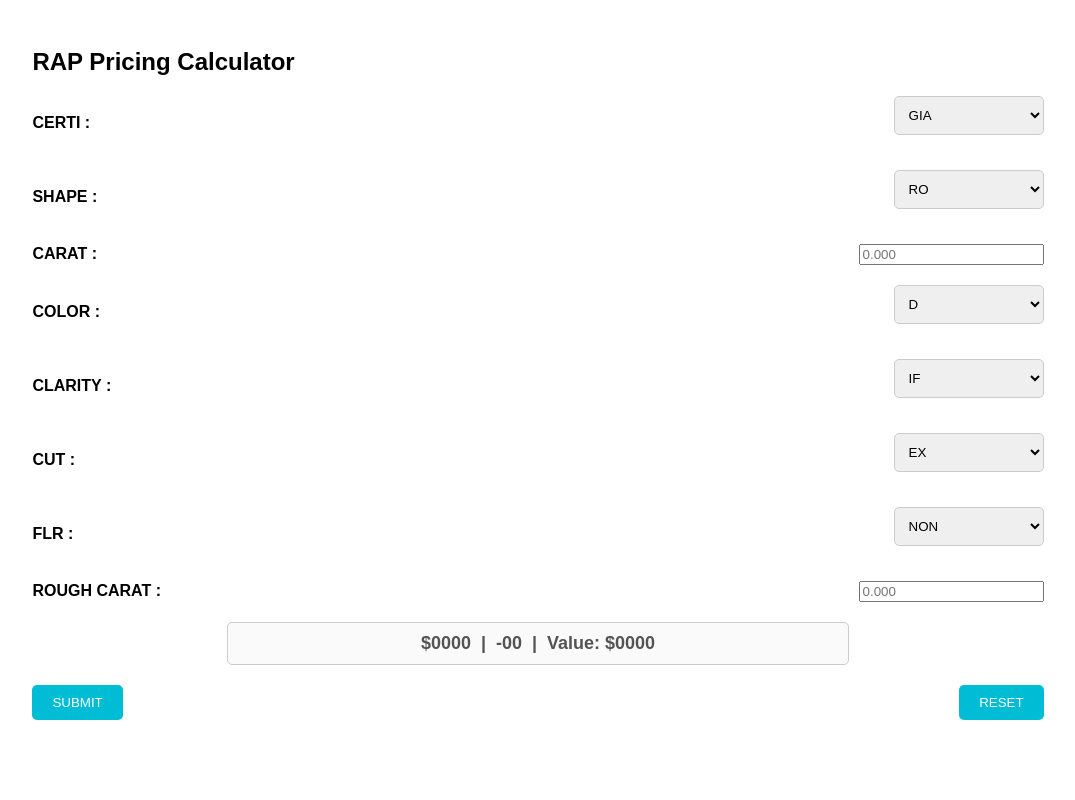
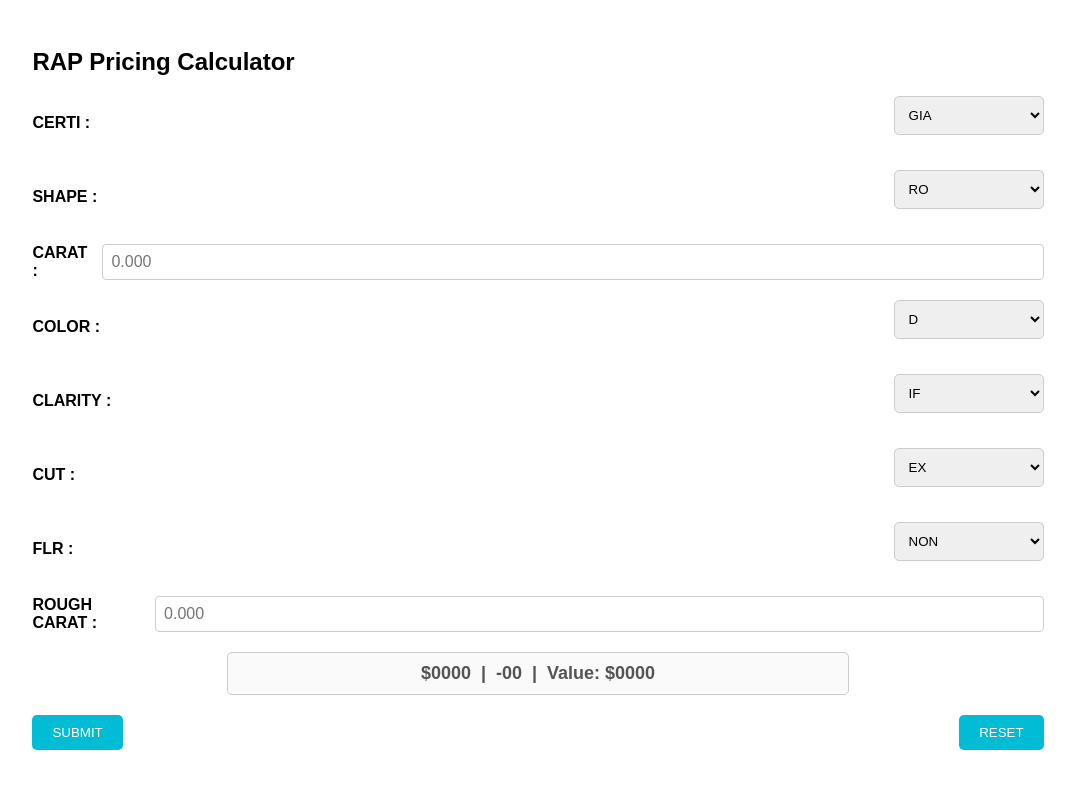
Before and after one commit to forlocalaccc/Rap-Calculator, a Flask app: page / in a window 1280 px wide. Shown: the whole page, without its empty margins (102-1177 px from the left). Run offline with Flask 3, Linux system fonts and the light colour scheme.

Commit message:
index.html

```diff
--- a/templates/index.html
+++ b/templates/index.html
@@ -45,6 +45,14 @@
             max-width: 600px;
             margin: 0 auto;
             text-align: center;
+        }
+        input[type="number"] {
+            width: 100%;
+            padding: 8px;
+            box-sizing: border-box;
+            font-size: 16px;
+            border: 1px solid #ccc;
+            border-radius: 4px;
         }
 
     </style>
```
